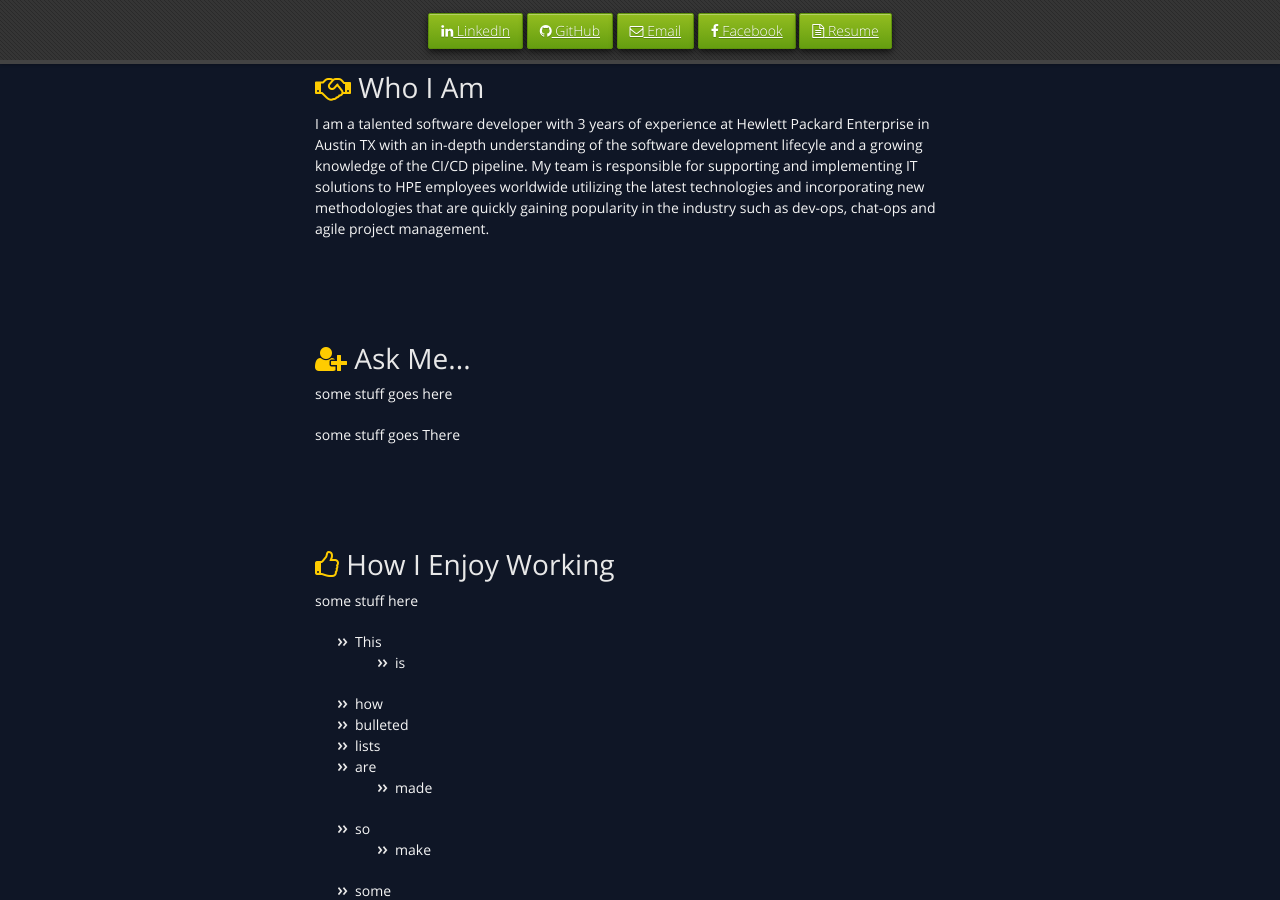
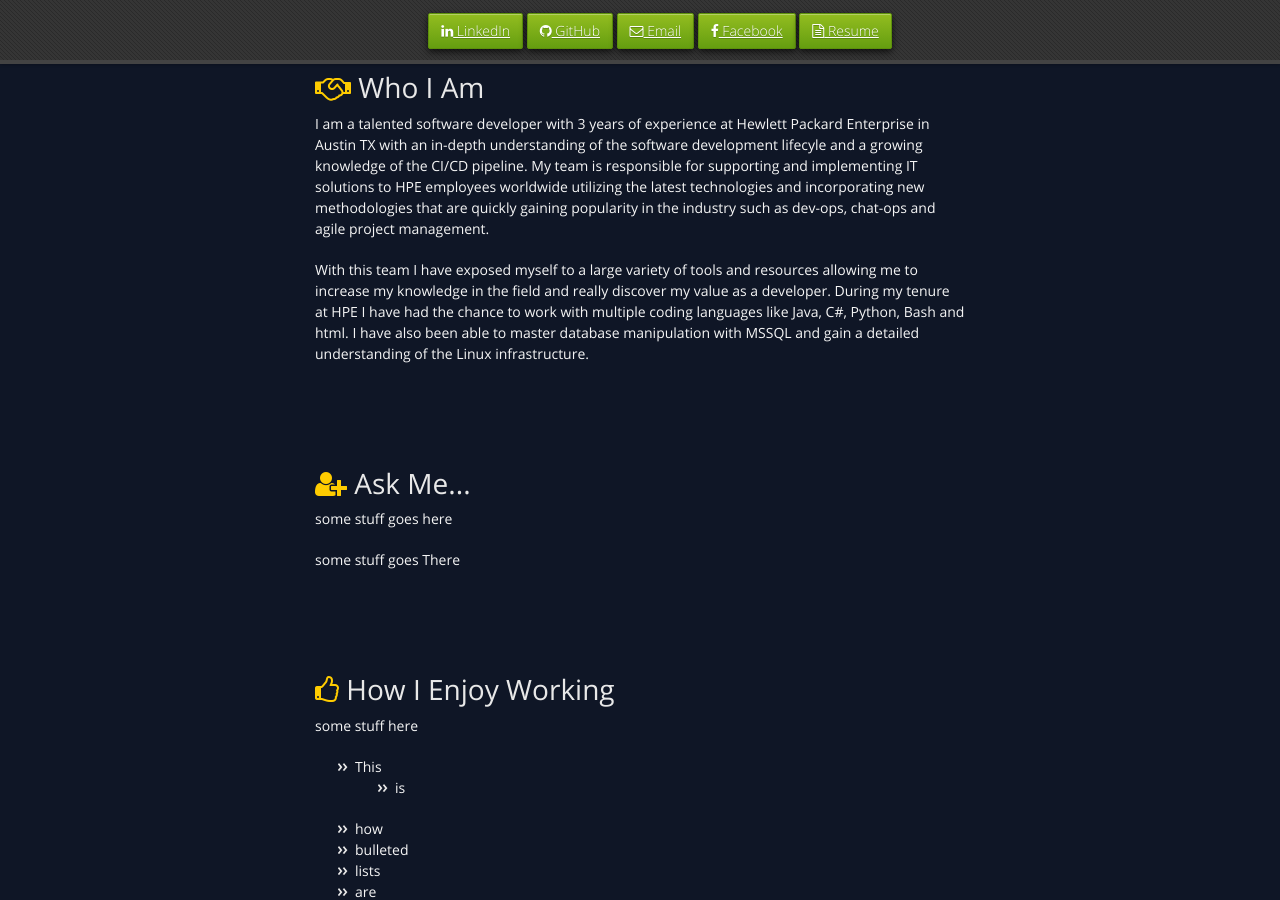
Before and after one commit to acouvion/acouvion.github.io, a Jekyll site: the page built from index.html, in a window 1280 px wide and 900 px high, scrolled down 592 px. Built offline with Jekyll 4.4.1, drawn with Linux system fonts in a browser that asks for light colours.

Commit message:
Editting Who I am

```diff
--- a/index.html
+++ b/index.html
@@ -42,7 +42,8 @@ subtitle: myGithubPage
     <br>
     <h1><a id="who-i-am" class="anchor" href="#who-i-am" aria-hidden="true"><span aria-hidden="true" class="octicon octicon-link"></span><i class="fa fa-handshake-o" aria-hidden="true"></i></a> Who I Am</h1>
     <p>I am a talented software developer with 3 years of experience at Hewlett Packard Enterprise in Austin TX with an in-depth understanding of the software development lifecyle and a growing knowledge of the CI/CD pipeline. My team is responsible for supporting and implementing IT solutions to HPE employees worldwide utilizing the latest technologies and incorporating new methodologies that are quickly gaining popularity in the industry such as dev-ops, chat-ops and agile project management.</p>
-    <br>
+    <p>With this team I have exposed myself to a large variety of tools and resources allowing me to increase my knowledge in the field and really discover my value as a developer. During my tenure at HPE I have had the chance to work with multiple coding languages like Java, C#, Python, Bash and html. I have also been able to master database manipulation with MSSQL and gain a detailed understanding of the Linux infrastructure.</p>
+	<br>
     <br>
     <br>
     <br>
```
